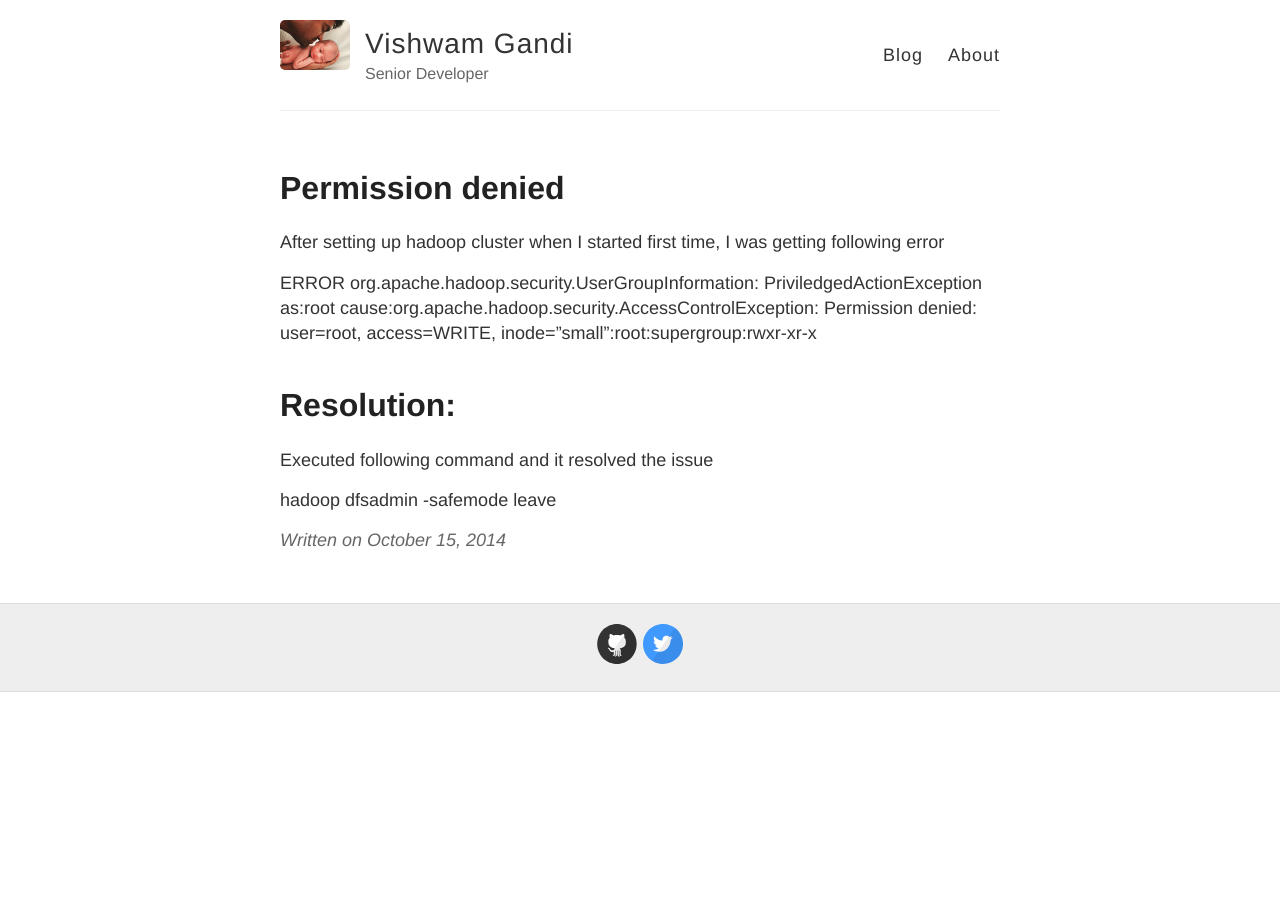
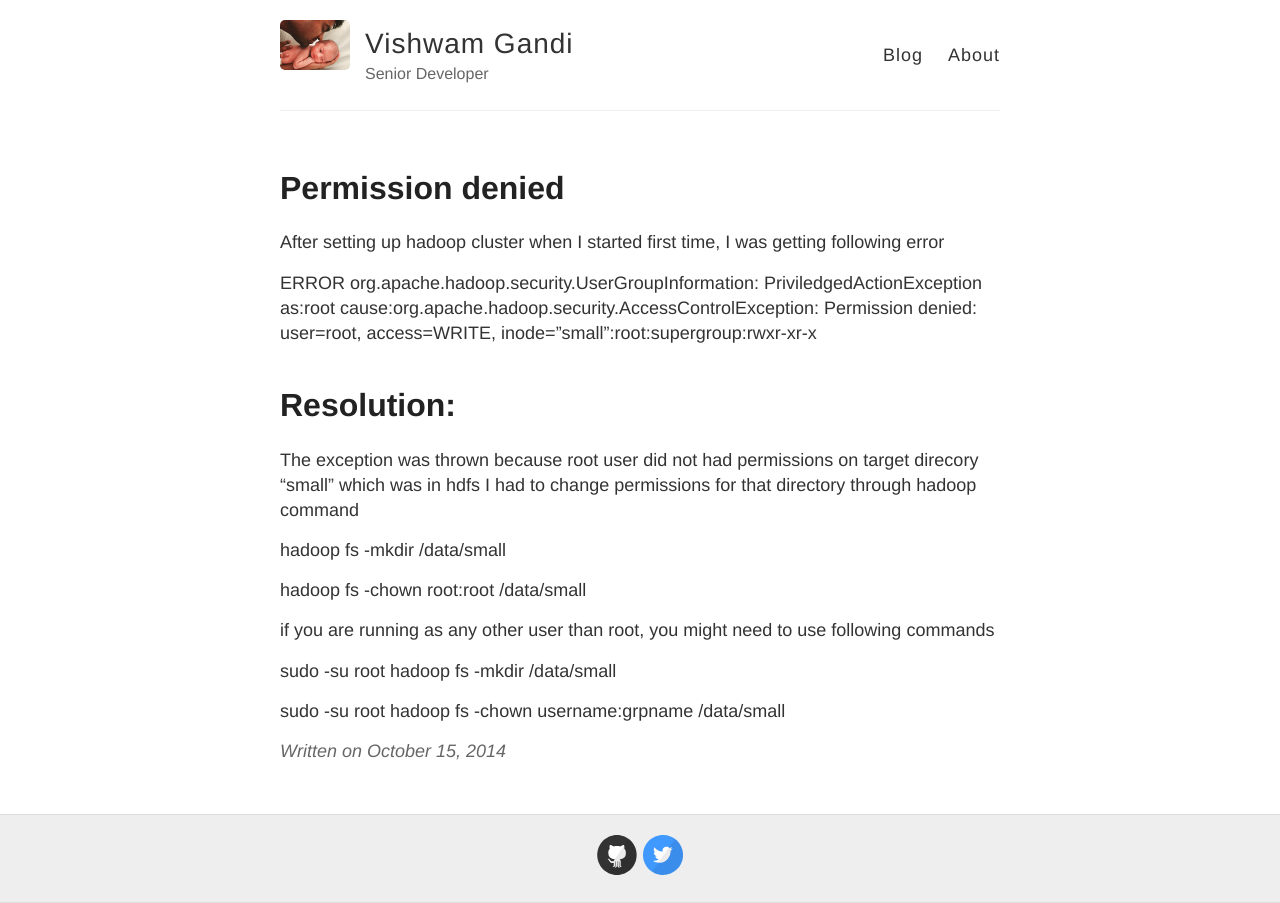
Before and after one commit to vishwamg/vishwamg.github.io, a Jekyll site: the page built from _posts/2014-10-15-Permission denied: user=root, access=WRITE exception.md, in a window 1280 px wide. Built offline with Jekyll 4.4.1, drawn with Linux system fonts in a browser that asks for light colours; comment, search, counter and statistics services are not loaded.

Commit message:
Update 2014-10-15-Permission denied: user=root, access=WRITE exception.md

```diff
--- a/_posts/2014-10-15-Permission denied: user=root, access=WRITE exception.md
+++ b/_posts/2014-10-15-Permission denied: user=root, access=WRITE exception.md
@@ -9,6 +9,15 @@
 
 #Resolution:
 
-Executed following command and it resolved the issue
+The exception was thrown because root user did not had permissions on target direcory "small" which was in hdfs
+I had to change permissions for that directory through hadoop command
 
-hadoop dfsadmin -safemode leave
+hadoop fs -mkdir /data/small
+
+hadoop fs -chown root:root /data/small
+
+if you are running as any other user than root, you might need to use following commands
+
+sudo -su root hadoop fs -mkdir /data/small
+
+sudo -su root hadoop fs -chown username:grpname /data/small
```
